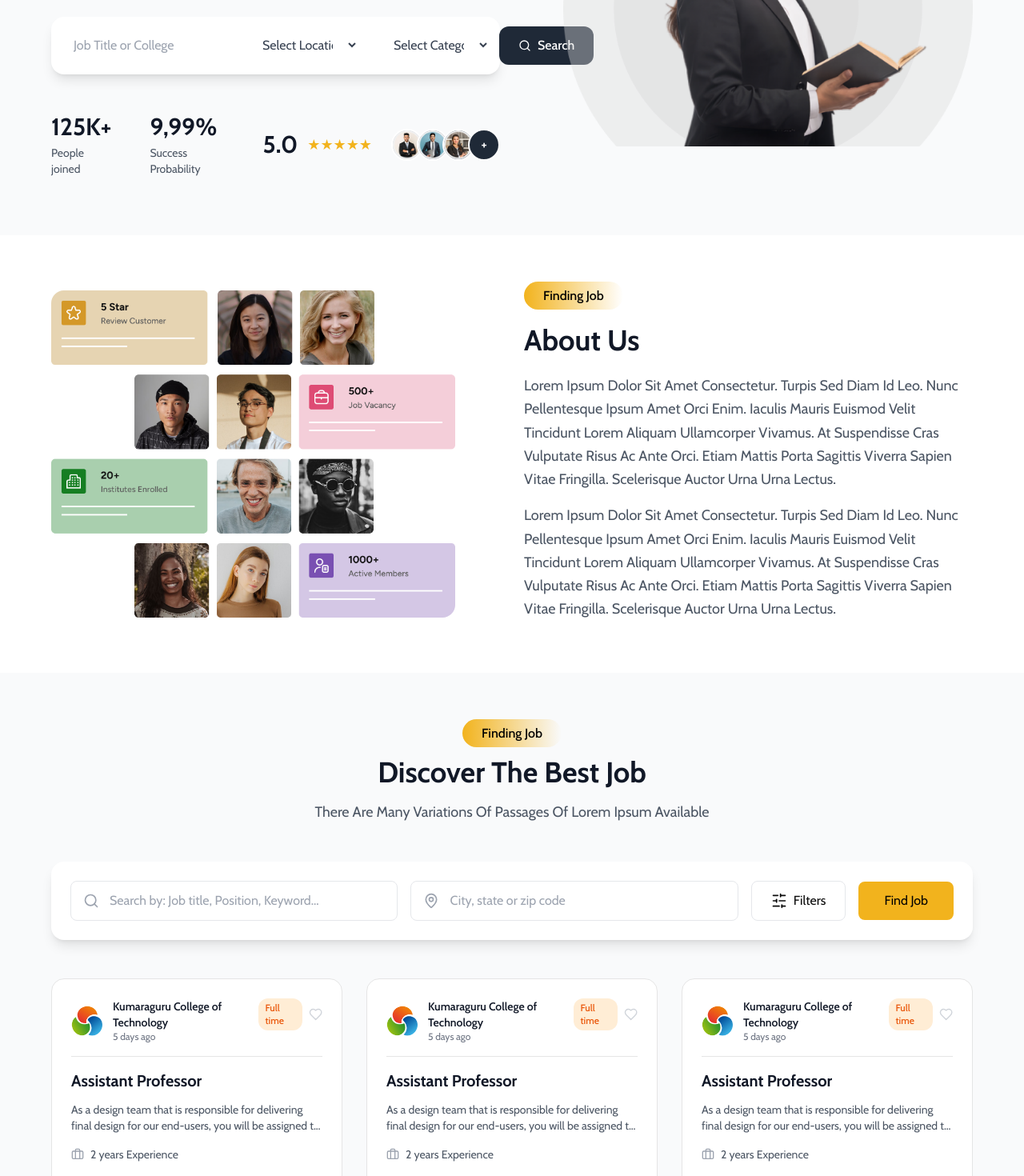
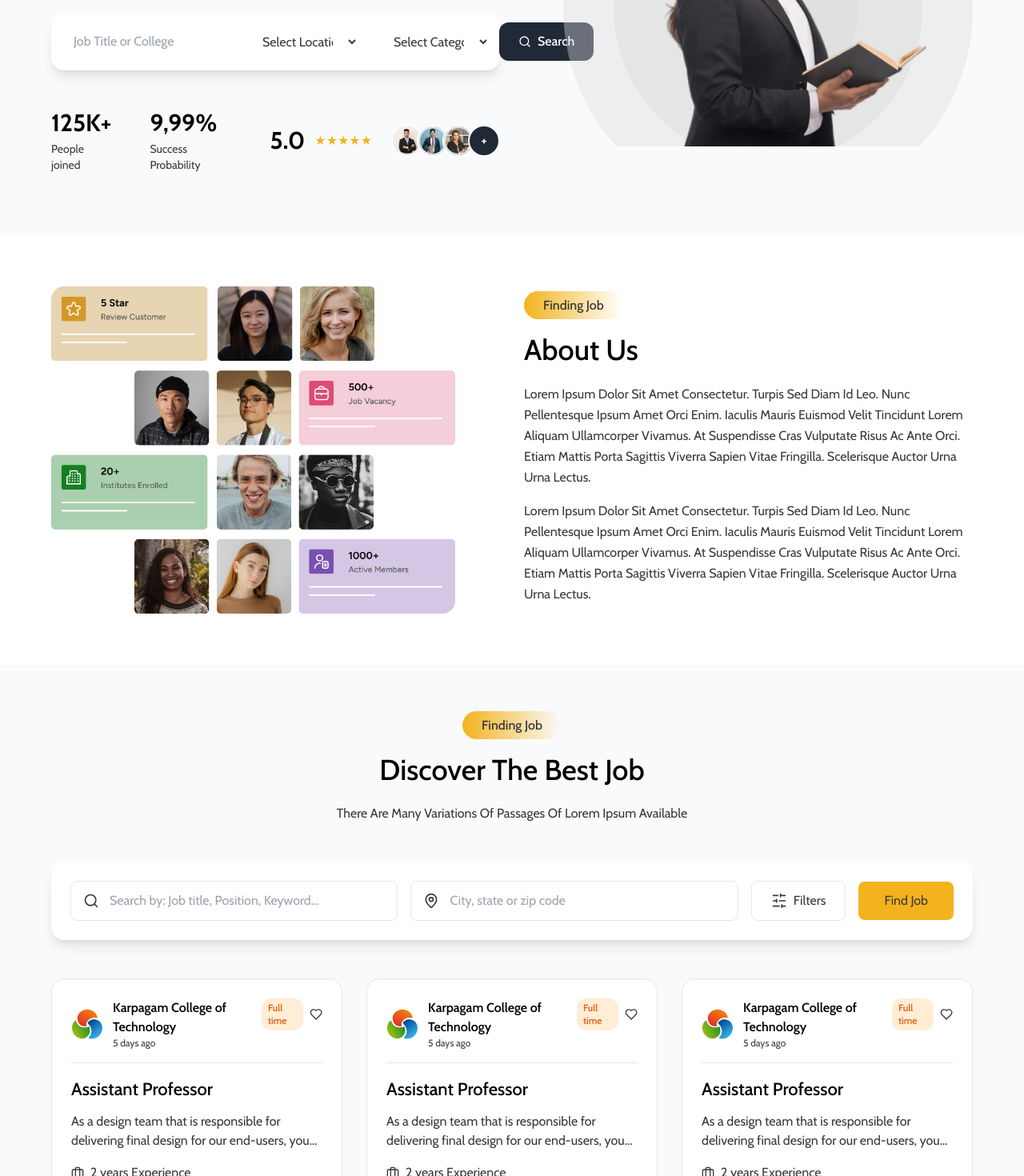
Before and after one commit to RDBA-CBE/faculty-web, a Next.js app: page /home in a window 1280 px wide. Shown: the part 420-1890 px from the top of the page at 80% size. Built offline with nearby package versions, Linux system fonts and the light colour scheme.

Commit message:
home page

```diff
--- a/app/globals.css
+++ b/app/globals.css
@@ -1,17 +1,25 @@
-@import url('https://fonts.googleapis.com/css2?family=Cabin:ital,wght@0,400..700;1,400..700&display=swap');
+@import url("https://fonts.googleapis.com/css2?family=Cabin:ital,wght@0,400..700;1,400..700&display=swap");
 @tailwind base;
 @tailwind components;
 @tailwind utilities;
 
-
 body {
   font-family: "Cabin", sans-serif;
   font-optical-sizing: auto;
+  color: #000;
 }
 
 p {
   font-family: "Cabin", sans-serif;
   font-optical-sizing: auto;
+  color: #393939;
+}
+div,
+span,
+li,
+ul {
+  color: #393939;
+  font-size: 16px;
 }
 
 h1 {
@@ -48,9 +56,26 @@ h6 {
   font-family: "Marcellus";
 }
 
-.font-sans{
+.font-sans {
   font-family: "Cabin", sans-serif;
   font-optical-sizing: auto;
+}
+.section-ti{
+  color: #000;
+  font-size: 36px;
+  font-weight: 500;
+}
+
+.main-ti{
+  color: #000;
+  font-size: 32px;
+  font-weight: 500;
+}
+
+.sub-ti{
+  font-size: 22px;
+  color: #000;
+  font-weight: 500;
 }
 
 @layer base {
@@ -197,7 +222,7 @@ h6 {
   background-color: #000 !important;
   color: #fff !important;
   border-radius: 0.5rem;
-  box-shadow: 0 4px 6px rgba(0,0,0,0.1);
+  box-shadow: 0 4px 6px rgba(0, 0, 0, 0.1);
 }
 
 .custom-success-icon {
@@ -363,11 +388,15 @@ h6 {
   opacity: 0;
   z-index: -1;
   border-bottom: 3px solid var(--theme-color);
-  box-shadow: 0px 10px 60px 0px rgba(0, 0, 0, 0.09),
+  box-shadow:
+    0px 10px 60px 0px rgba(0, 0, 0, 0.09),
     0px 3px 0px 0px rgba(231, 13, 60, 0.004);
   transform-origin: top center;
-  transition: margin-top 0.4s ease-in-out 0s, visibility 0.4s ease-in-out 0s,
-    opacity 0.4s ease-in-out 0s, z-index 0s;
+  transition:
+    margin-top 0.4s ease-in-out 0s,
+    visibility 0.4s ease-in-out 0s,
+    opacity 0.4s ease-in-out 0s,
+    z-index 0s;
 }
 
 .main-menu ul.sub-menu a,
@@ -513,11 +542,15 @@ h6 {
   opacity: 0;
   visibility: hidden;
   transform: translateX(-50%);
-  transition: margin-top 0.4s ease-in-out 0s, visibility 0.4s ease-in-out 0s,
-    opacity 0.4s ease-in-out 0s, z-index 0s;
+  transition:
+    margin-top 0.4s ease-in-out 0s,
+    visibility 0.4s ease-in-out 0s,
+    opacity 0.4s ease-in-out 0s,
+    z-index 0s;
   display: grid;
   grid-template-columns: repeat(6, 1fr);
-  box-shadow: 0px 10px 60px 0px rgba(0, 0, 0, 0.09),
+  box-shadow:
+    0px 10px 60px 0px rgba(0, 0, 0, 0.09),
     0px 3px 0px 0px rgba(231, 13, 60, 0.004);
 }
 
@@ -1102,8 +1135,6 @@ h6 {
   background: transparent;
 }
 
-
-
 /* App.css */
 /* * {
   margin: 0;
@@ -1237,41 +1268,56 @@ body {
 
 /* Small devices (landscape phones, 576px and up) */
 @media (min-width: 576px) {
-  .container, .container-sm {
+  .container,
+  .container-sm {
     max-width: 540px;
   }
 }
 
 /* Medium devices (tablets, 768px and up) */
 @media (min-width: 768px) {
-  .container, .container-sm, .container-md {
+  .container,
+  .container-sm,
+  .container-md {
     max-width: 720px;
   }
 }
 
 /* Large devices (desktops, 992px and up) */
 @media (min-width: 992px) {
-  .container, .container-sm, .container-md, .container-lg {
+  .container,
+  .container-sm,
+  .container-md,
+  .container-lg {
     max-width: 960px;
   }
 }
 
 /* X-Large devices (large desktops, 1200px and up) */
 @media (min-width: 1200px) {
-  .container, .container-sm, .container-md, .container-lg, .container-xl {
+  .container,
+  .container-sm,
+  .container-md,
+  .container-lg,
+  .container-xl {
     max-width: 1140px;
   }
 }
 
 /* XX-Large devices (larger desktops, 1400px and up) */
 @media (min-width: 1400px) {
-  .container, .container-sm, .container-md, .container-lg, .container-xl, .container-xxl {
+  .container,
+  .container-sm,
+  .container-md,
+  .container-lg,
+  .container-xl,
+  .container-xxl {
     max-width: 1320px;
   }
 }
 
-.bg-dark{
-  background-color: #181A2A;
+.bg-dark {
+  background-color: #181a2a;
 }
 
 .top-32 {
@@ -1322,8 +1368,6 @@ body {
   width: 4px;
 }
 
-
-
 /* For Firefox
 .thin-scrollbar {
   scrollbar-width: thin;
@@ -1338,3 +1382,22 @@ body {
 .scrollbar-hide::-webkit-scrollbar {
   display: none;
 }
+
+.section-wid {
+  width: 80%;
+  margin: auto;
+}
+
+@media (max-width: 1700px) {
+  .section-wid {
+    width: 75%;
+    margin: auto;
+  }
+}
+
+@media (max-width: 1500px) {
+  .section-wid {
+    width: 90%;
+    margin: auto;
+  }
+}
--- a/components/common-components/HeroSection.jsx
+++ b/components/common-components/HeroSection.jsx
@@ -6,7 +6,7 @@ const HeroSection = () => {
 
   return (
     <section className="relative bg-gray-50 min-h-[650px] flex items-center">
-      <div className="w-full max-w-[1400px] mx-auto px-8 lg:px-16">
+      <div className="section-wid ">
         <div className="grid lg:grid-cols-2 gap-24 items-stretch h-full">
           {/* Left Content */}
           <div className="space-y-6 flex flex-col justify-center">
@@ -19,12 +19,12 @@ const HeroSection = () => {
 
             {/* Main Heading */}
             <div className="space-y-6">
-              <h1 className="text-[50px] font-bold text-gray-900 leading-[60px]">
+              <h1 className="text-[50px] text-[#000] leading-[60px] font-[500]">
                 Find Your Dream Job
                 <br />
                 Today!
               </h1>
-              <p className="text-lg text-gray-600 max-w-lg leading-relaxed">
+              <p className="text-black-600 max-w-lg leading-relaxed">
                 Ultrices purus dolor viverra mi laoreet at cursus justo.
                 Ultrices purus diam egestas amet faucibus tempor blandit. Elit
                 velit mauris aliquam est diam. Leo
@@ -36,14 +36,14 @@ const HeroSection = () => {
               <input
                 type="text"
                 placeholder="Job Title or College"
-                className="flex-1 px-4 py-3 border-0 focus:outline-none text-gray-700 text-base"
+                className="flex-1 px-4 py-3 border-0 focus:outline-none text-black-700 text-base"
               />
               <div className="w-px h-10 bg-gray-200"></div>
-              <select className="px-4 py-3 border-0 focus:outline-none text-gray-700 bg-transparent text-base min-w-[140px]">
+              <select className="px-4 py-3 border-0 focus:outline-none text-black-700 bg-transparent text-base min-w-[140px]">
                 <option>Select Location</option>
               </select>
               <div className="w-px h-10 bg-gray-200"></div>
-              <select className="px-4 py-3 border-0 focus:outline-none text-gray-700 bg-transparent text-base min-w-[140px]">
+              <select className="px-4 py-3 border-0 focus:outline-none text-black-700 bg-transparent text-base min-w-[140px]">
                 <option>Select Category</option>
               </select>
               <button className="bg-gray-800 text-white px-6 py-3 rounded-xl flex items-center gap-2 hover:bg-gray-700 transition-colors text-base font-medium">
@@ -55,20 +55,20 @@ const HeroSection = () => {
             {/* Stats */}
             <div className="flex items-center gap-12 pt-6">
               <div>
-                <div className="text-3xl font-bold text-gray-900">125K+</div>
-                <div className="text-gray-600 text-sm mt-1">People joined</div>
+                <div className="text-3xl font-bold text-black">125K+</div>
+                <div className="text-black-600 text-sm mt-1">People joined</div>
               </div>
               <div>
-                <div className="text-3xl font-bold text-gray-900">9,99%</div>
-                <div className="text-gray-600 text-sm mt-1">
+                <div className="text-3xl font-bold text-black">9,99%</div>
+                <div className="text-black-600 text-sm mt-1">
                   Success Probability
                 </div>
               </div>
               <div className="flex items-center gap-3">
-                <div className="text-3xl font-bold text-gray-900">5.0</div>
-                <div className="flex text-[#F2B31D] text-lg">
+                <div className="text-3xl font-bold text-black">5.0</div>
+                <div className="flex  text-lg">
                   {[...Array(5)].map((_, i) => (
-                    <span key={i}>★</span>
+                    <span className="text-[#F2B31D]" key={i}>★</span>
                   ))}
                 </div>
                 <div className="flex -space-x-2 ml-3">
--- a/components/common-components/about.jsx
+++ b/components/common-components/about.jsx
@@ -1,10 +1,10 @@
-import React from 'react';
-import Image from 'next/image';
+import React from "react";
+import Image from "next/image";
 
 const About = () => {
   return (
-    <section className="py-16 bg-white">
-      <div className=" mx-auto px-8 lg:px-16">
+    <section className="py-16 bg-white ">
+      <div className=" section-wid">
         <div className="grid lg:grid-cols-2 gap-16 items-center">
           {/* Left Image */}
           <div className="relative">
@@ -21,23 +21,33 @@ const About = () => {
           <div className="space-y-4">
             {/* Badge */}
             <div className="inline-block">
-              <span className="bg-gradient-to-r from-[#F2B31D] to-transparent text-black px-6 py-2 rounded-full text-base font-medium">
+              <span className="bg-gradient-to-r from-[#F2B31D] to-transparent  px-6 py-2 rounded-full text-base font-medium">
                 Finding Job
               </span>
             </div>
 
             {/* Heading */}
-            <h2 className="text-4xl font-bold text-gray-900 leading-normal">
+            <h2 className="  leading-normal section-ti">
               About Us
             </h2>
 
             {/* Content */}
             <div className="space-y-4">
-              <p className="text-lg text-gray-600 leading-relaxed">
-                Lorem Ipsum Dolor Sit Amet Consectetur. Turpis Sed Diam Id Leo. Nunc Pellentesque Ipsum Amet Orci Enim. Iaculis Mauris Euismod Velit Tincidunt Lorem Aliquam Ullamcorper Vivamus. At Suspendisse Cras Vulputate Risus Ac Ante Orci. Etiam Mattis Porta Sagittis Viverra Sapien Vitae Fringilla. Scelerisque Auctor Urna Urna Lectus.
+              <p className="  leading-relaxed">
+                Lorem Ipsum Dolor Sit Amet Consectetur. Turpis Sed Diam Id Leo.
+                Nunc Pellentesque Ipsum Amet Orci Enim. Iaculis Mauris Euismod
+                Velit Tincidunt Lorem Aliquam Ullamcorper Vivamus. At
+                Suspendisse Cras Vulputate Risus Ac Ante Orci. Etiam Mattis
+                Porta Sagittis Viverra Sapien Vitae Fringilla. Scelerisque
+                Auctor Urna Urna Lectus.
               </p>
-              <p className="text-lg text-gray-600 leading-relaxed">
-                Lorem Ipsum Dolor Sit Amet Consectetur. Turpis Sed Diam Id Leo. Nunc Pellentesque Ipsum Amet Orci Enim. Iaculis Mauris Euismod Velit Tincidunt Lorem Aliquam Ullamcorper Vivamus. At Suspendisse Cras Vulputate Risus Ac Ante Orci. Etiam Mattis Porta Sagittis Viverra Sapien Vitae Fringilla. Scelerisque Auctor Urna Urna Lectus.
+              <p className="  leading-relaxed">
+                Lorem Ipsum Dolor Sit Amet Consectetur. Turpis Sed Diam Id Leo.
+                Nunc Pellentesque Ipsum Amet Orci Enim. Iaculis Mauris Euismod
+                Velit Tincidunt Lorem Aliquam Ullamcorper Vivamus. At
+                Suspendisse Cras Vulputate Risus Ac Ante Orci. Etiam Mattis
+                Porta Sagittis Viverra Sapien Vitae Fringilla. Scelerisque
+                Auctor Urna Urna Lectus.
               </p>
             </div>
           </div>
--- a/components/common-components/discover.jsx
+++ b/components/common-components/discover.jsx
@@ -5,7 +5,7 @@ const Discover = () => {
   const jobs = [
     {
       id: 1,
-      company: "Kumaraguru College of Technology",
+      company: "Karpagam College of Technology",
       position: "Assistant Professor",
       description: "As a design team that is responsible for delivering final design for our end-users, you will be assigned to a team...",
       experience: "2 years Experience",
@@ -16,7 +16,7 @@ const Discover = () => {
     },
     {
       id: 2,
-      company: "Kumaraguru College of Technology",
+      company: "Karpagam College of Technology",
       position: "Assistant Professor",
       description: "As a design team that is responsible for delivering final design for our end-users, you will be assigned to a team...",
       experience: "2 years Experience",
@@ -26,7 +26,7 @@ const Discover = () => {
     },
     {
       id: 3,
-      company: "Kumaraguru College of Technology",
+      company: "Karpagam College of Technology",
       position: "Assistant Professor",
       description: "As a design team that is responsible for delivering final design for our end-users, you will be assigned to a team...",
       experience: "2 years Experience",
@@ -37,7 +37,7 @@ const Discover = () => {
     },
     {
       id: 4,
-      company: "Kumaraguru College of Technology",
+      company: "Karpagam College of Technology",
       position: "Assistant Professor",
       description: "As a design team that is responsible for delivering final design for our end-users, you will be assigned to a team...",
       experience: "2 years Experience",
@@ -48,7 +48,7 @@ const Discover = () => {
     },
     {
       id: 5,
-      company: "Kumaraguru College of Technology",
+      company: "Karpagam College of Technology",
       position: "Assistant Professor",
       description: "As a design team that is responsible for delivering final design for our end-users, you will be assigned to a team...",
       experience: "2 years Experience",
@@ -59,7 +59,7 @@ const Discover = () => {
     },
     {
       id: 6,
-      company: "Kumaraguru College of Technology",
+      company: "Karpagam College of Technology",
       position: "Assistant Professor",
       description: "As a design team that is responsible for delivering final design for our end-users, you will be assigned to a team...",
       experience: "2 years Experience",
@@ -72,18 +72,18 @@ const Discover = () => {
 
   return (
     <section className="py-16 bg-gray-50">
-      <div className=" mx-auto px-8 lg:px-16">
+      <div className=" section-wid">
         {/* Header */}
         <div className="text-center mb-12">
           <div className="inline-block mb-4">
-            <span className="bg-gradient-to-r from-[#F2B31D] to-transparent text-black px-6 py-2 rounded-full text-base font-medium">
+            <span className="bg-gradient-to-r from-[#F2B31D] to-transparent  px-6 py-2 rounded-full text-base font-medium">
               Finding Job
             </span>
           </div>
-          <h2 className="text-4xl font-bold text-gray-900 mb-4">
+          <h2 className=" section-ti mb-4">
             Discover The Best Job
           </h2>
-          <p className="text-gray-600 text-lg">
+          <p className="">
             There Are Many Variations Of Passages Of Lorem Ipsum Available
           </p>
         </div>
@@ -92,7 +92,7 @@ const Discover = () => {
         <div className="bg-white rounded-2xl shadow-lg p-6 mb-12">
           <div className="flex flex-col lg:flex-row gap-4 items-center">
             <div className="flex-1 relative">
-              <Search className="absolute left-4 top-1/2 transform -translate-y-1/2 text-gray-400 w-5 h-5" />
+              <Search className="absolute left-4 top-1/2 transform -translate-y-1/2  w-5 h-5" />
               <input
                 type="text"
                 placeholder="Search by: Job title, Position, Keyword..."
@@ -100,7 +100,7 @@ const Discover = () => {
               />
             </div>
             <div className="flex-1 relative">
-              <MapPin className="absolute left-4 top-1/2 transform -translate-y-1/2 text-gray-400 w-5 h-5" />
+              <MapPin className="absolute left-4 top-1/2 transform -translate-y-1/2  w-5 h-5" />
               <input
                 type="text"
                 placeholder="City, state or zip code"
@@ -111,7 +111,7 @@ const Discover = () => {
               <SlidersHorizontal className="w-5 h-5" />
               Filters
             </button>
-            <button className="bg-[#F2B31D] text-black px-8 py-3 rounded-lg hover:bg-[#E5A519] transition-colors">
+            <button className="bg-[#F2B31D]  px-8 py-3 rounded-lg hover:bg-[#E5A519] transition-colors">
               Find Job
             </button>
           </div>
@@ -126,36 +126,36 @@ const Discover = () => {
                 <div className="flex items-center gap-3">
                   <img src={job.logo} alt={job.company} className="w-10 h-10 rounded-lg" />
                   <div>
-                    <h3 className="font-semibold text-gray-900 text-sm">{job.company}</h3>
-                    <p className="text-gray-500 text-xs">{job.timePosted}</p>
+                    <h3 className="font-semibold text-black ">{job.company}</h3>
+                    <p className=" text-xs">{job.timePosted}</p>
                   </div>
                 </div>
                 <div className="flex items-center gap-2">
                   <span className="bg-orange-100 text-orange-600 px-2 py-1 rounded rounded-xl text-xs font-medium">
                     {job.type}
                   </span>
-                  <Heart className="w-5 h-5 text-gray-300 hover:text-red-500 cursor-pointer" />
+                  <Heart className="w-5 h-5  hover:text-red-500 cursor-pointer" />
                 </div>
               </div>
 <hr  className='py-2'/>
               {/* Job Title */}
-              <h4 className="text-xl font-bold text-gray-900 mb-3">{job.position}</h4>
+              <h4 className="sub-ti  mb-3">{job.position}</h4>
 
               {/* Description */}
-              <p className="text-gray-600 text-sm mb-4 line-clamp-2">{job.description}</p>
+              <p className="  mb-4 line-clamp-2">{job.description}</p>
 
               {/* Experience */}
               <div className="flex items-center gap-2 mb-6">
-                <Briefcase className="w-4 h-4 text-gray-400" />
-                <span className="text-gray-600 text-sm">{job.experience}</span>
+                <Briefcase className="w-4 h-4 " />
+                <span className=" ">{job.experience}</span>
               </div>
 
               {/* Actions */}
               <div className="flex items-center justify-between">
-                <button className="hover-bg-[#F2B31D]  text-md border border-xl border-[#F2B31D] rounded rounded-3xl text-black px-6 py-1  hover:bg-[#E5A519] transition-colors">
+                <button className="hover-bg-[#F2B31D]  text-md border border-xl border-[#F2B31D] rounded rounded-3xl  px-6 py-1  hover:bg-[#E5A519] transition-colors text-black hover:text-white">
                   Apply Now
                 </button>
-                <button className="flex items-center gap-2  text-gray-500 hover:text-gray-700">
+                <button className="flex items-center gap-2  text-black hover:text-black-700">
                   <MapPin className="w-4 h-4" />
                   Coimbatore
                 </button>
@@ -166,7 +166,7 @@ const Discover = () => {
 
         {/* View More */}
         <div className="text-end">
-          <button className="text-gray-600 hover:text-[#F2B31D] font-medium">
+          <button className="text-black-600 hover:text-[#F2B31D] font-medium">
             View More Job →
           </button>
         </div>
--- a/components/common-components/header.jsx
+++ b/components/common-components/header.jsx
@@ -199,7 +199,7 @@ const Header = () => {
           isHomePage ? "bg-white" : "bg-black"
         }`}
       >
-        <div className="max-w-7xl mx-auto px-4 sm:px-6 lg:px-8">
+        <div className="section-wid">
           <div className="flex items-center justify-between h-16">
             {/* Logo */}
             <div className="flex items-center flex-shrink-0">
--- a/components/common-components/home_banner.jsx
+++ b/components/common-components/home_banner.jsx
@@ -3,7 +3,7 @@ import Image from "next/image";
 export default function HeroSection() {
   return (
     <section className="w-full  mb-16">
-      <div className="mx-auto max-w-7xl px-4">
+      <div className="section-wid">
         <div className="relative overflow-hidden rounded-3xl bg-neutral-900">
           <div className="grid grid-cols-1 items-center gap-10 px-10 py-1 md:grid-cols-2 md:px-14 ">
 
--- a/utils/constant.utils.js
+++ b/utils/constant.utils.js
@@ -552,7 +552,7 @@ export const MOCK_JOBS = [
   {
     id: '1',
     title: 'Assistant Professor',
-    company: 'Kumaraguru College of Technology',
+    company: 'Karpagam College of Technology',
     logo: 'https://picsum.photos/seed/kct1/100/100',
     location: 'Coimbatore',
     postedDate: '5 days ago',
@@ -584,7 +584,7 @@ export const MOCK_JOBS = [
   {
     id: '3',
     title: 'Assistant Professor',
-    company: 'Kumaraguru College of Technology',
+    company: 'Karpagam College of Technology',
     logo: 'https://picsum.photos/seed/kct2/100/100',
     location: 'Coimbatore',
     postedDate: '5 days ago',
@@ -600,7 +600,7 @@ export const MOCK_JOBS = [
   {
     id: '4',
     title: 'Assistant Professor',
-    company: 'Kumaraguru College of Technology',
+    company: 'Karpagam College of Technology',
     logo: 'https://picsum.photos/seed/kct3/100/100',
     location: 'Coimbatore',
     postedDate: '5 days ago',
```
Also changed, not shown: components/common-components/Footer.jsx (+18 -9 lines), components/common-components/InstitutionPartners.jsx (+19 -12 lines), components/common-components/Testimonials.jsx (+8 -8 lines), components/common-components/top_category.jsx (+41 -25 lines).
